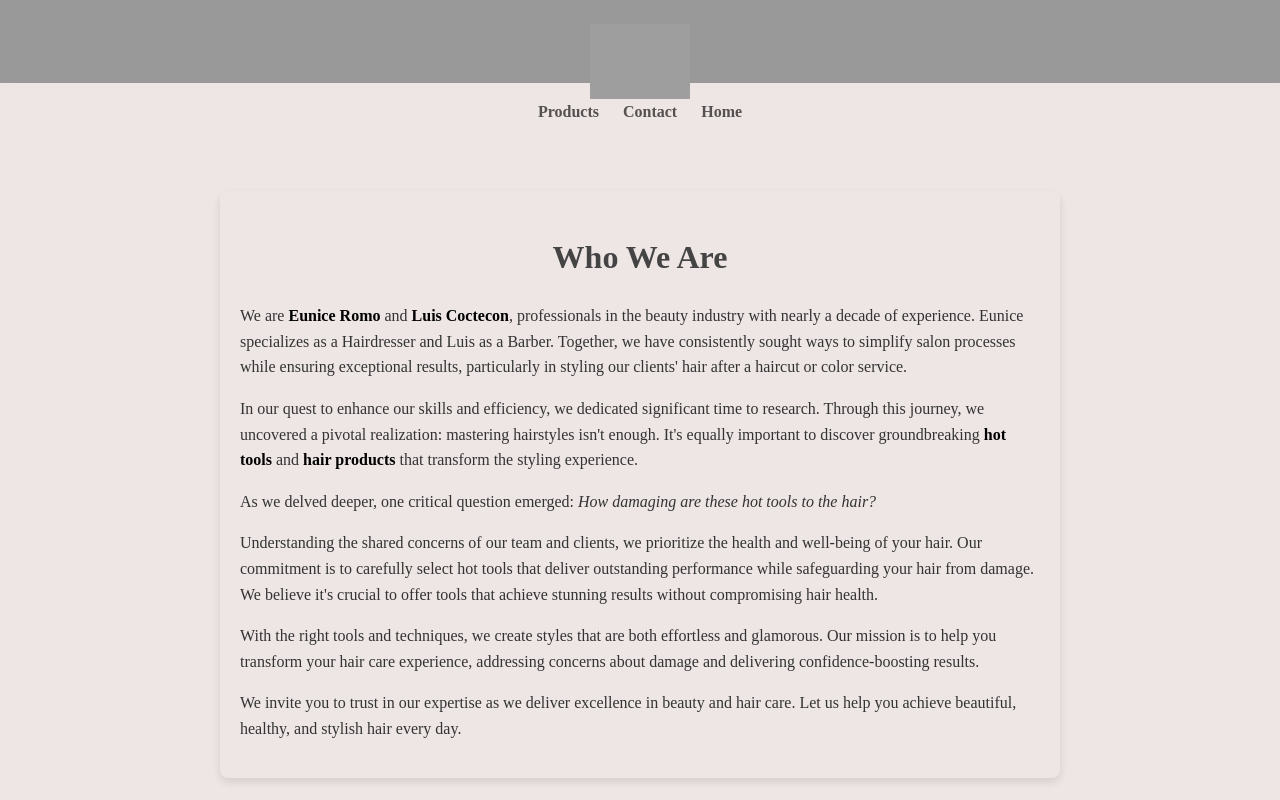
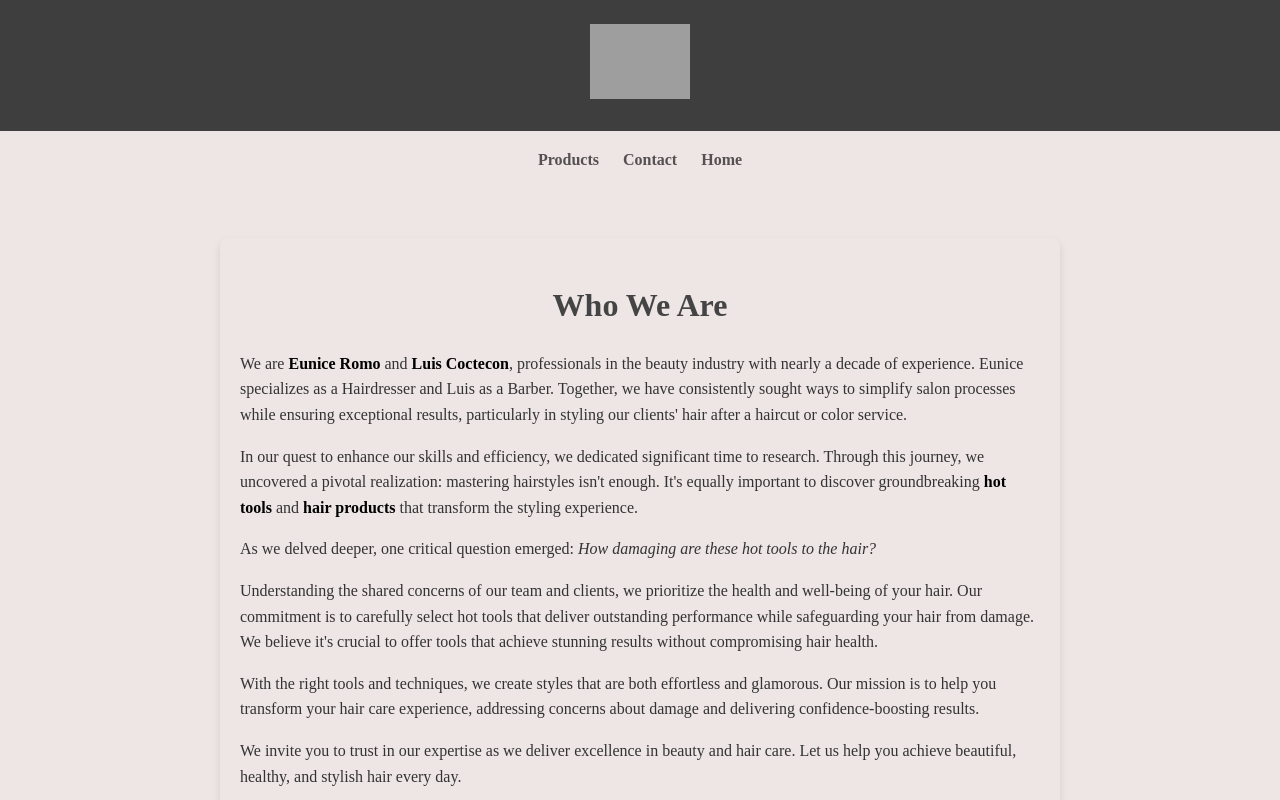
Before and after one commit to luiscoctecon/hera, a plain HTML site: page abouthera.html in a window 1280 px wide. Shown: the top 800 px of the page. Drawn offline with Linux system fonts and the light colour scheme; grey boxes are pictures that could not be loaded.

Commit message:
Update abouthera.html

```diff
--- a/abouthera.html
+++ b/abouthera.html
@@ -23,11 +23,11 @@
         }
         header {
             text-align: center;
-            background: #999999;
+            background: #3f3e3e;
             padding: 1.5rem 0;
             box-shadow: 0 2px 5px rgba(243, 241, 241, 0.1);
             position: relative;
-            height: 35px;
+
 
         }
 
```
